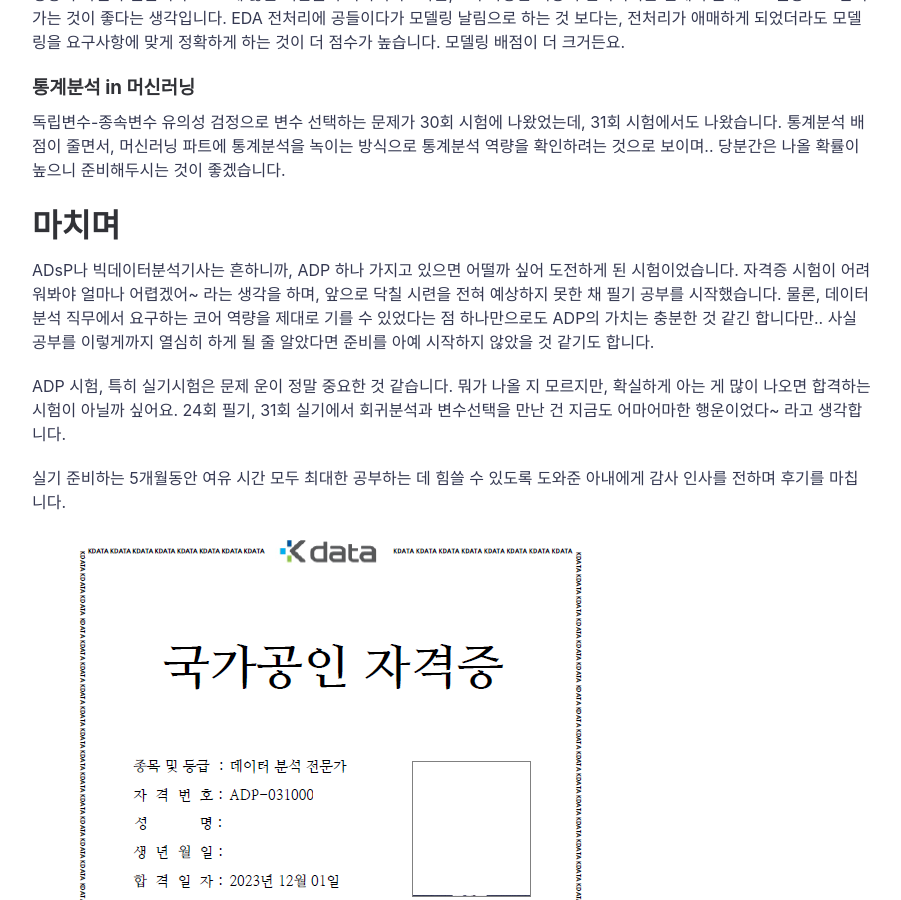
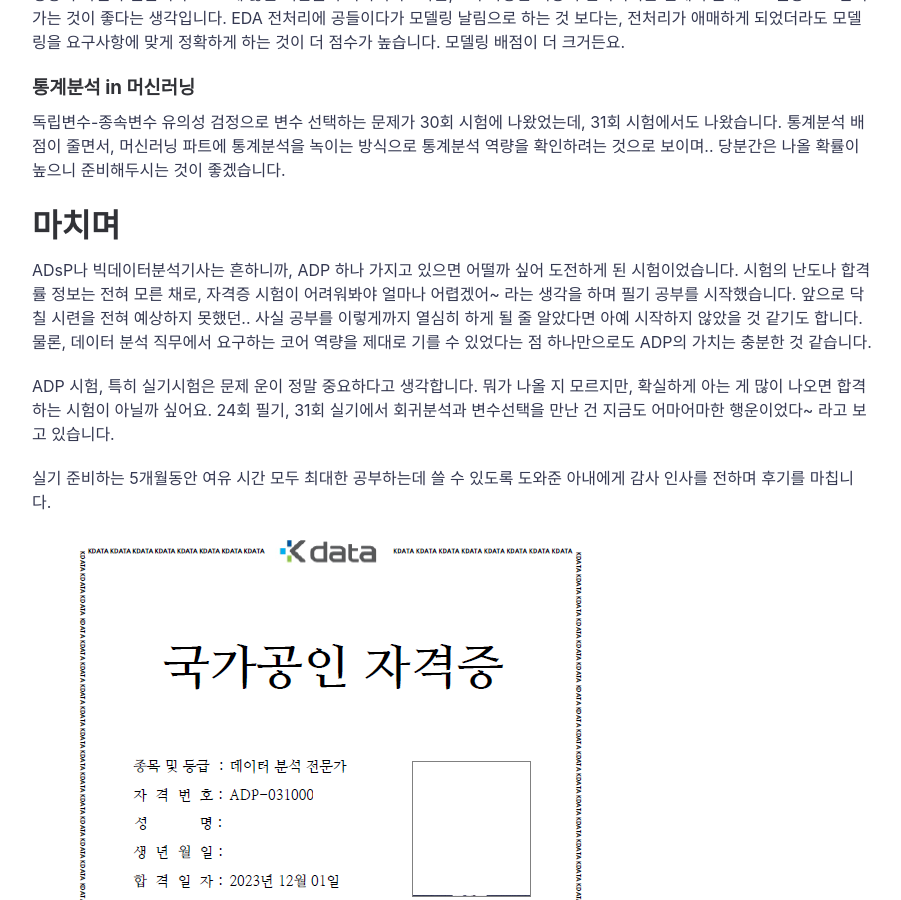
Before and after one commit to hjben/hjben.github.io, a Jekyll site: the page built from _posts/2023-11-25-adp-retro.md, in a window 1280 px wide and 900 px high, scrolled down 10810 px. Shown: the whole window, without its empty margins (188-1089 px from the left). Built offline with Jekyll 4.4.1, drawn with Linux system fonts in a browser that asks for light colours; nearby versions of some CDN libraries; comment, search, counter and statistics services are not loaded.

Commit message:
Update 2023-11-25-adp-retro.md

```diff
--- a/_posts/2023-11-25-adp-retro.md
+++ b/_posts/2023-11-25-adp-retro.md
@@ -203,12 +203,12 @@ EDA 전처리에 공들이다가 모델링 날림으로 하는 것 보다는,
 통계분석 배점이 줄면서, 머신러닝 파트에 통계분석을 녹이는 방식으로 통계분석 역량을 확인하려는 것으로 보이며.. 당분간은 나올 확률이 높으니 준비해두시는 것이 좋겠습니다.
 
 # 마치며
-ADsP나 빅데이터분석기사는 흔하니까, ADP 하나 가지고 있으면 어떨까 싶어 도전하게 된 시험이었습니다. 자격증 시험이 어려워봐야 얼마나 어렵겠어~ 라는 생각을 하며, 앞으로 닥칠 시련을 전혀 예상하지 못한 채 필기 공부를 시작했습니다. 물론, 데이터 분석 직무에서 요구하는 코어 역량을 제대로 기를 수 있었다는 점 하나만으로도 ADP의 가치는 충분한 것 같긴 합니다만.. 사실 공부를 이렇게까지 열심히 하게 될 줄 알았다면 준비를 아예 시작하지 않았을 것 같기도 합니다.
+ADsP나 빅데이터분석기사는 흔하니까, ADP 하나 가지고 있으면 어떨까 싶어 도전하게 된 시험이었습니다. 시험의 난도나 합격률 정보는 전혀 모른 채로, 자격증 시험이 어려워봐야 얼마나 어렵겠어~ 라는 생각을 하며 필기 공부를 시작했습니다. 앞으로 닥칠 시련을 전혀 예상하지 못했던.. 사실 공부를 이렇게까지 열심히 하게 될 줄 알았다면 아예 시작하지 않았을 것 같기도 합니다. 물론, 데이터 분석 직무에서 요구하는 코어 역량을 제대로 기를 수 있었다는 점 하나만으로도 ADP의 가치는 충분한 것 같습니다.
 
-ADP 시험, 특히 실기시험은 문제 운이 정말 중요한 것 같습니다. 뭐가 나올 지 모르지만, 확실하게 아는 게 많이 나오면 합격하는 시험이 아닐까 싶어요.
-24회 필기, 31회 실기에서 회귀분석과 변수선택을 만난 건 지금도 어마어마한 행운이었다~ 라고 생각합니다.
+ADP 시험, 특히 실기시험은 문제 운이 정말 중요하다고 생각합니다. 뭐가 나올 지 모르지만, 확실하게 아는 게 많이 나오면 합격하는 시험이 아닐까 싶어요.
+24회 필기, 31회 실기에서 회귀분석과 변수선택을 만난 건 지금도 어마어마한 행운이었다~ 라고 보고 있습니다.
 
-실기 준비하는 5개월동안 여유 시간 모두 최대한 공부하는 데 힘쓸 수 있도록 도와준 아내에게 감사 인사를 전하며 후기를 마칩니다.
+실기 준비하는 5개월동안 여유 시간 모두 최대한 공부하는데 쓸 수 있도록 도와준 아내에게 감사 인사를 전하며 후기를 마칩니다.
 
 <img src ="https://raw.githubusercontent.com/hjben/hjben.github.io/master/_img/adp-retro/certi.PNG" alt="certi"> <br> <br>
 이 자격증 한 장에 생각보다 많은 시간이 투자되었네요.
```
